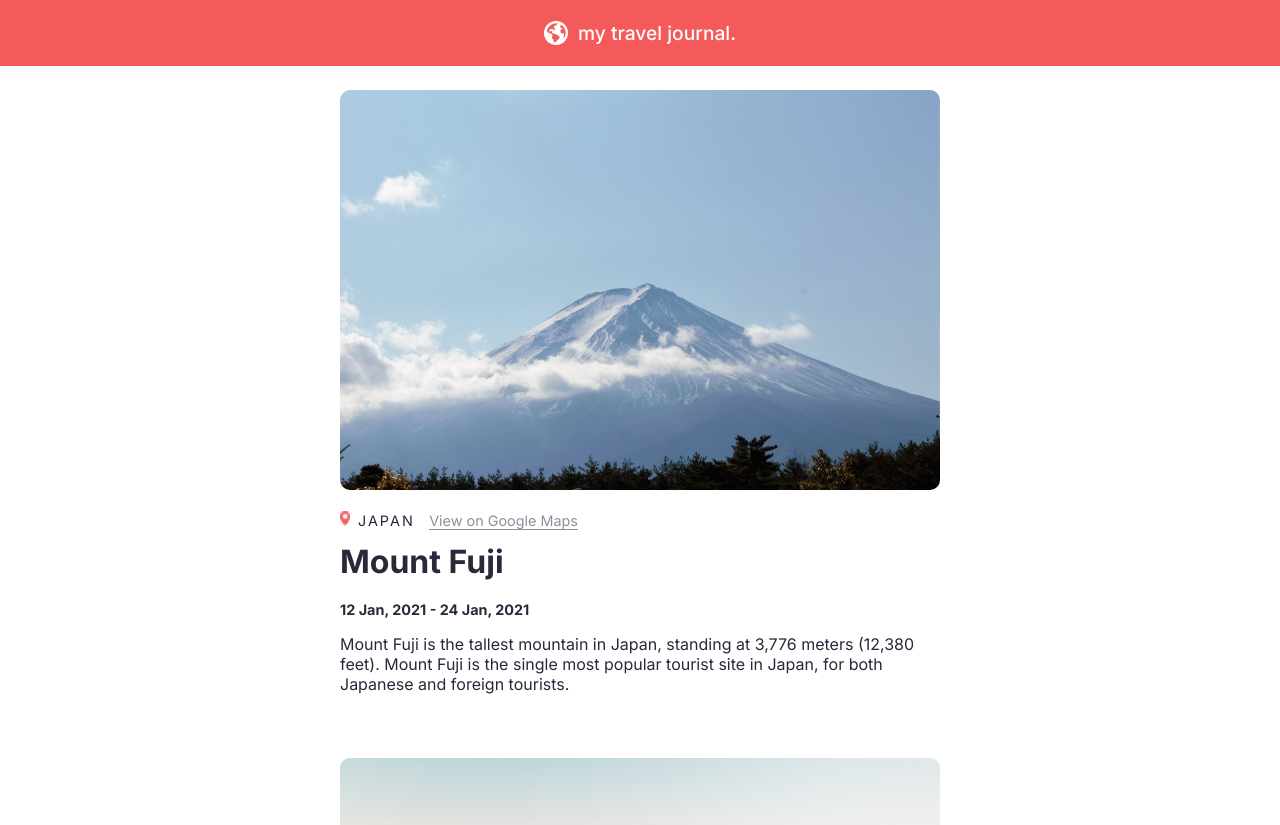
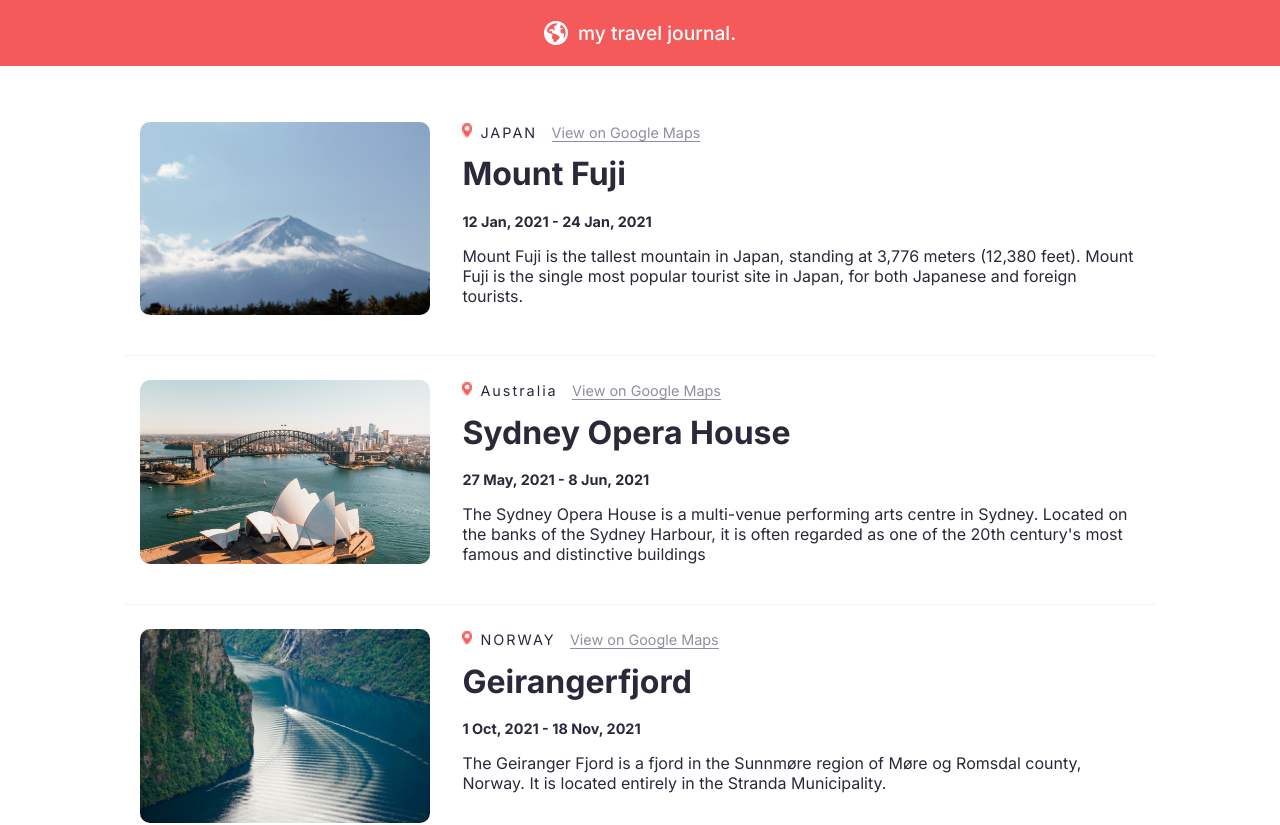
Before and after one commit to souravsgithub/react-projects-learning, a React (Vite) app in the folder travel-journal/: page / in a window 1280 px wide. Shown: the top 825 px of the page. Built offline with nearby package versions, Linux system fonts and the light colour scheme.

Commit message:
made it responsive and completed the project

```diff
--- a/travel-journal/src/components/MainContent.jsx
+++ b/travel-journal/src/components/MainContent.jsx
@@ -4,5 +4,5 @@ export default function MainContent(props) {
   const places = props.data.map((cardInfo) => {
     return <Travelled {...cardInfo} key={cardInfo.id} />;
   });
-  return places;
+  return <section className="container-main">{places}</section>;
 }
--- a/travel-journal/src/index.css
+++ b/travel-journal/src/index.css
@@ -4,10 +4,35 @@ body {
     color: #2B283A;
     margin: 0;
 }
+.container-main {
+    padding: 0em 0.5em;
+}
 .container {
     max-width: 600px;
     margin: 0 auto;
     padding: 1.5em 1em;
+}
+@media screen and (min-width: 650px) {
+    .container-main {
+        padding: 2em;
+    }
+    .container {
+        max-width: 1000px;
+        display: flex;
+        justify-content: center;
+        gap: 2rem;
+        border-bottom: 1px solid #F5F5F5;
+    }
+    .travelled-info-container {
+        width: 70%;
+    }
+    .travelled-img-container {
+        display: flex;
+        width: 30%;
+    }
+    .travelled-img {
+        width: 100%;
+    }
 }
 
 img {
```
